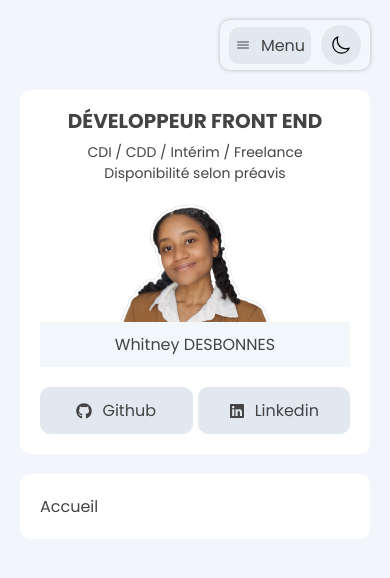
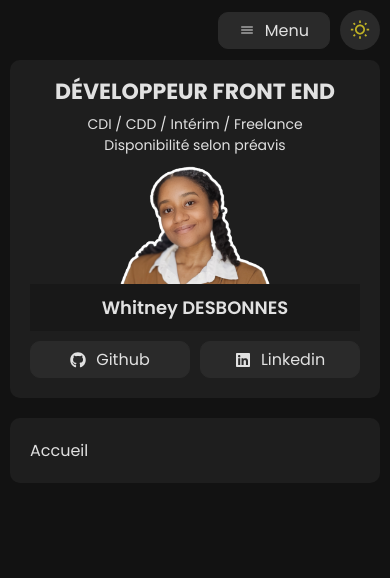
Before and after one commit to Whitney-Desbonnes/porfolio, a React (Vite) app: page / in a window 390 px wide. Shown: the top 578 px of the page. Built offline with nearby package versions, Linux system fonts and the light colour scheme.

Commit message:
💄 03 - Media query

```diff
--- a/src/components/pages/Informations.jsx
+++ b/src/components/pages/Informations.jsx
@@ -9,19 +9,21 @@ export default function Informations() {
     // render / rendu
     return (
         <InformationsStyled>
-            <div className="entete">
+            <div className="poste">
                 <h1>
-                    <span>Développeur</span>
-                    <span> front end</span>
+                    Développeur
+                    front&nbsp;end
                 </h1>
                 <p>CDI / CDD / Intérim / Freelance</p>
                 <p>Disponibilité selon préavis</p>
             </div>
 
-            <div className="img">
-                <img src="images/whitney.png" alt="photo" />
+            <div className="whitney">
+                <div className="photo">
+                    <img src="images/whitney.png" alt="photo" />
+                </div>
+                <p className="name">Whitney DESBONNES</p>
             </div>
-            <p className="name">Whitney DESBONNES</p>
 
             <SocialMedia/>
 
@@ -30,17 +32,14 @@ export default function Informations() {
 }
 
 const InformationsStyled = styled.div`
-    .entete {
+    .poste {
         margin-bottom: 20px;
+
 
         h1 {
             text-transform: uppercase;
             line-height: 1.1;
             margin-bottom: 10px;
-
-            span {
-                display: block;
-            }
         }
 
         p {
@@ -49,11 +48,13 @@ const InformationsStyled = styled.div`
 
     }
 
-    .img {
+    .photo {
         display: flex;
         align-items: end;
+        justify-content: center;
         img {
             width: 100%;
+            max-width: 250px;
         }
     }
 
@@ -63,66 +64,32 @@ const InformationsStyled = styled.div`
         text-align: center;
         padding: 10px 20px;
         margin-bottom: 20px;
+        font-weight: 600;
+        font-size: 18px;
     }
 
+
     @media screen and (max-width:990px) {
-        display: grid;
-        grid-template-columns: 150px auto;
-
-        .entete {
-            grid-column: 1 / span 2;
-            grid-row: 1;
-            margin-left: 10px;
+        .poste {
             text-align: center;
-
-            h1 {
-
-                span {
-                    display: inline !important;
-                }
-            }
         }
 
-        .img {
-            align-items: start;
-            grid-column: 1;
-            grid-row: 1;
+        .poste, .name {
+            margin-bottom: 10px;
+        }
+    }
 
+    @media screen and (max-width:680px) {
+        h1 {
+            font-size: 22px;
+        }
+
+        .photo {
             img {
                 max-width: 150px;
             }
         }
 
-        .name, ul {
-            grid-column: span 2;
-        }
-    }
-
-    @media screen and (max-width:780px) {
-        h1 {
-            font-size: 20px;
-        }
-    }
-
-    @media screen and (max-width:680px) {
-        .entete {
-            grid-row: 1;
-            margin-left: 0;
-
-            h1 {
-
-                span {
-                    display: inline !important;
-                }
-            }
-        }
-
-        .img {
-            grid-row: 2;
-            grid-column: 1 / span 2;
-            justify-content: center;
-        }
-
     }
 
 `
--- a/src/components/pages/Layout.jsx
+++ b/src/components/pages/Layout.jsx
@@ -14,31 +14,45 @@ export default function Layout() {
     // render / rendu
     return(
         <>
+            <HeaderStyled>
                 <Navbar/>
-
+            </HeaderStyled>
             <MainStyled>
+                <div>
                     <Informations/>
 
                     <div>
                         <Outlet/>
+                    </div>
                 </div>
             </MainStyled>
         </>
     )
 }
 
-const MainStyled = styled.div`
+const HeaderStyled = styled.header`
+    padding: 20px 20px 0;
+
+    @media screen and (max-width:680px) {
+        padding: 10px 10px 0;
+    }
+`
+
+const MainStyled = styled.main`
+    padding: 20px;
+    > div {
         display: flex;
         gap: 20px;
+    }
 
-    > div:first-child {
+    > div > div:first-child {
         width: 30%;
         background-color: var(--bgc-card);
         border-radius: 10px;
         padding: 20px;
     }
 
-    > div:last-child {
+    > div > div:last-child {
         width: 70%;
         background-color: var(--bgc-card);
         border-radius: 10px;
@@ -46,10 +60,16 @@ const MainStyled = styled.div`
     }
 
     @media screen and (max-width:990px) {
+        > div {
             flex-direction: column;
+        }
 
-        > div {
+        > div > div {
             width: 100% !important;
         }
     }
+
+    @media screen and (max-width:680px) {
+        padding: 10px;
+    }
 `
--- a/src/components/pages/Navbar.jsx
+++ b/src/components/pages/Navbar.jsx
@@ -15,7 +15,7 @@ export default function Navbar() {
     // state (état, données)
     const location = useLocation();
     const [isMenuOpen, setIsMenuOpen] = useState(false);
-    const [isDarkMode, setIsDarkMode] = useState(false);
+    const [isDarkMode, setIsDarkMode] = useState(true);
     useEffect(() => {
         document.documentElement.setAttribute("data-theme", isDarkMode ? "dark" : "light");
       }, [isDarkMode]);
@@ -77,14 +77,11 @@ export default function Navbar() {
 
 const NavbarStyled = styled.nav`
     padding: 20px 0;
-    background-color: var(--bgc);
     border-radius: 10px;
     padding: 5px;
-    margin-bottom: 20px;
     width: 100%;
     max-width: 650px;
     margin-left: auto;
-    box-shadow: 0px 0px 4px 0px #00000040;
     display: flex;
     justify-content: end;
     align-items: center;
@@ -125,6 +122,7 @@ const NavbarStyled = styled.nav`
         display: none !important;
         cursor: pointer;
         color: var(--primary-text);
+        padding: 5px 20px;
     }
 
     a.active  {
@@ -139,33 +137,37 @@ const NavbarStyled = styled.nav`
     @media screen and (max-width:680px) {
         display: flex;
         align-items: center;
-        justify-content: center;
         max-width: 150px;
-        position: relative;
+        box-shadow: initial;
+        padding: 0;
 
         button {
             display: flex !important;
         }
 
         ul {
-            max-height: 0;
+            height: 0;
             overflow: hidden;
-            transition: max-height 0.5s ease;
+            transition: 0.5s;
             position: absolute;
             top: 0;
-            width: 100vw;
-            background-color: #fff;
-            transform: translate(-26%, 75px);
+            left: 0%;
+            width: 100%;
+            background-color: var(--bgc-body);
             flex-direction: column;
             gap: 10px;
+            justify-content: flex-start;
+            align-items: baseline;
         }
 
         ul.open {
-            max-height: 300px;
+            transform: translate(0%, 60px);
+            height: 100vh;
         }
 
         li {
             width: 100%;
+            flex: initial;
         }
     }
 
--- a/src/components/pages/SocialMedia.jsx
+++ b/src/components/pages/SocialMedia.jsx
@@ -31,7 +31,7 @@ const SocialMediaStyled = styled.ul`
     display: flex;
     justify-content: space-between;
     align-items: center;
-    gap: 5px;
+    gap: 10px;
 
     li {
         flex: 1;
@@ -58,4 +58,11 @@ const SocialMediaStyled = styled.ul`
         color: var(--color-links);
         border: 1px solid var(--color-links);
     }
+
+    @media screen and (max-width:990px) {
+        a {
+            padding: 5px !important;
+        }
+    }
+
 `
--- a/src/index.css
+++ b/src/index.css
@@ -12,8 +12,8 @@
 body {
     background: var(--bgc-body);
     font-family: var(--font-primary);
-    padding: 20px;
     color: var(--primary-text);
+    position: relative;
 }
 
 a {
```
Lines whose indentation alone changed are shown as unchanged.
